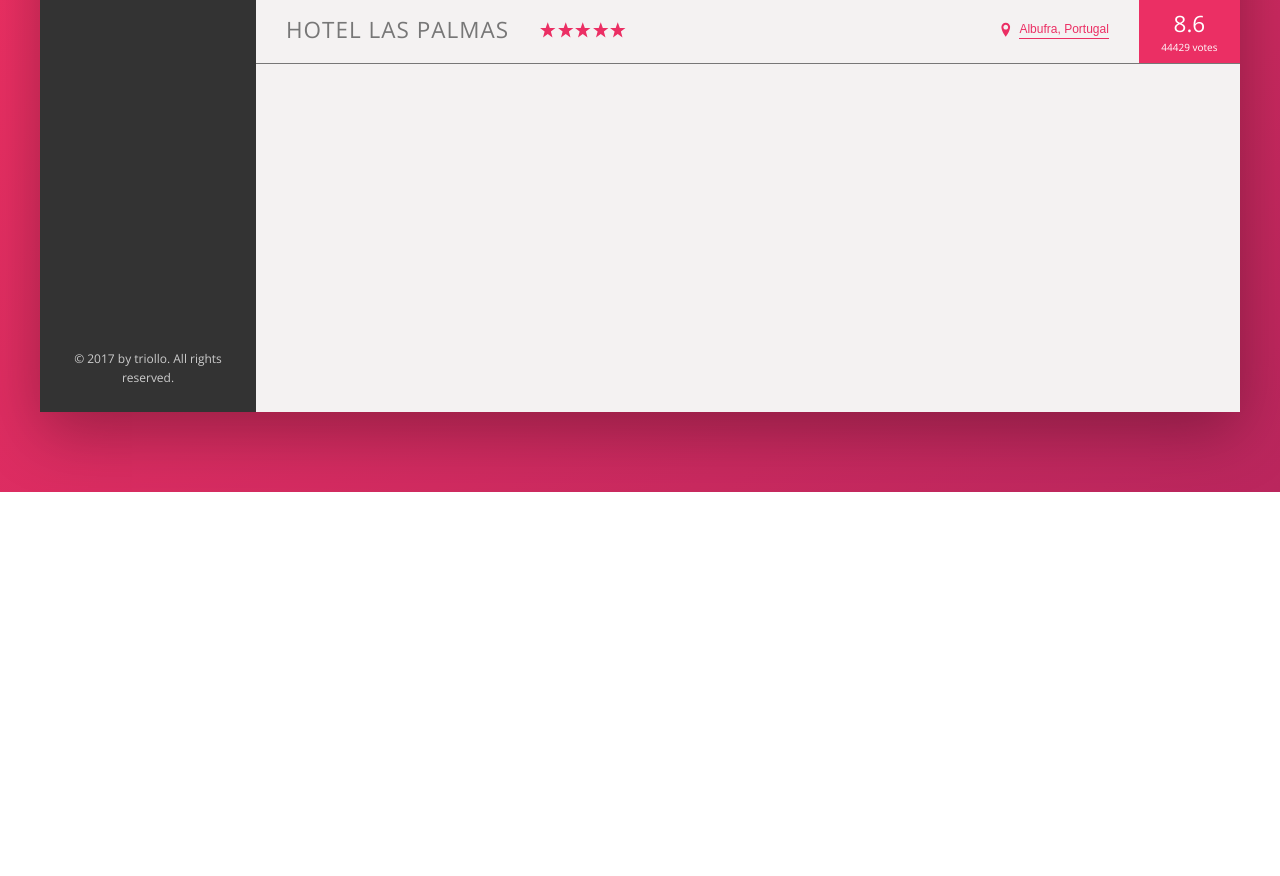
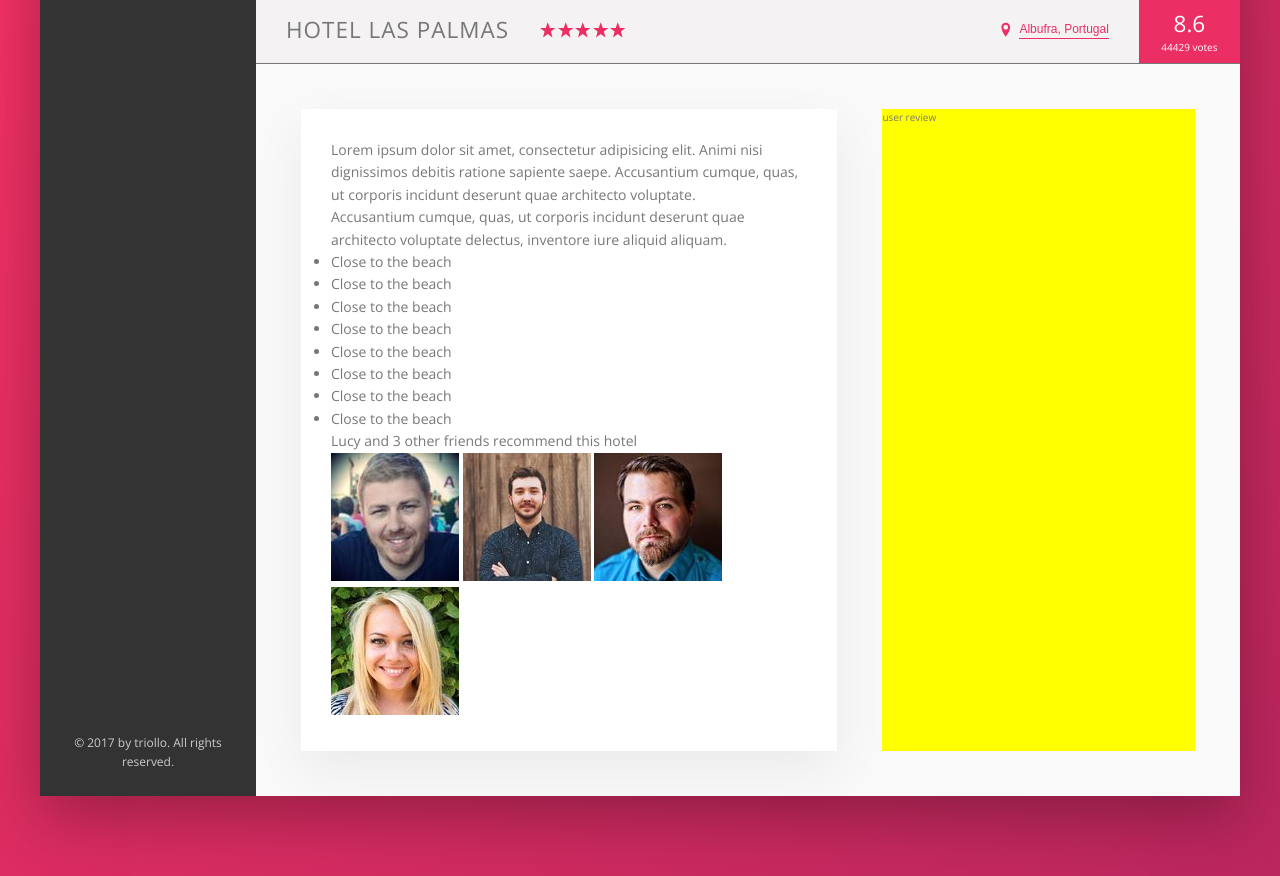
Before and after one commit to StenixDev/Advanced-CSS-and-Sass, a website: page index.html in a window 1280 px wide. Shown: the part 538-1414 px from the top of the page. Before the commit the page ends 1030 px from the top, so only its background shows below. Drawn offline with nearby package versions, Linux system fonts and the light colour scheme.

Commit message:
Building the description section - Part 1

```diff
--- a/index.html
+++ b/index.html
@@ -169,6 +169,63 @@
               <div class="overview__rating=count">44429 votes</div>
             </div>
           </div>
+
+          <div class="detail">
+            <div class="description">
+              <p class="paragraph">
+                Lorem ipsum dolor sit amet, consectetur adipisicing elit. Animi
+                nisi dignissimos debitis ratione sapiente saepe. Accusantium
+                cumque, quas, ut corporis incidunt deserunt quae architecto
+                voluptate.
+              </p>
+
+              <p class="paragraph">
+                Accusantium cumque, quas, ut corporis incidunt deserunt quae
+                architecto voluptate delectus, inventore iure aliquid aliquam.
+              </p>
+
+              <ul class="list">
+                <li class="list__item">Close to the beach</li>
+                <li class="list__item">Close to the beach</li>
+                <li class="list__item">Close to the beach</li>
+                <li class="list__item">Close to the beach</li>
+                <li class="list__item">Close to the beach</li>
+                <li class="list__item">Close to the beach</li>
+                <li class="list__item">Close to the beach</li>
+                <li class="list__item">Close to the beach</li>
+              </ul>
+
+              <div class="recommend">
+                <p class="recommend__count">
+                  Lucy and 3 other friends recommend this hotel
+                </p>
+                <p class="recommend__friends">
+                  <img
+                    src="img/user-3.jpg"
+                    alt="friend 1"
+                    class="recommend__photo"
+                  />
+                  <img
+                    src="img/user-4.jpg"
+                    alt="friend 1"
+                    class="recommend__photo"
+                  />
+                  <img
+                    src="img/user-5.jpg"
+                    alt="friend 1"
+                    class="recommend__photo"
+                  />
+                  <img
+                    src="img/user-6.jpg"
+                    alt="friend 1"
+                    class="recommend__photo"
+                  />
+                </p>
+              </div>
+            </div>
+
+            <div class="user-reviews">user review</div>
+          </div>
         </main>
       </div>
     </div>
--- a/sass/_base.scss
+++ b/sass/_base.scss
@@ -12,6 +12,9 @@
   --color-grey-dark-2: #777;
   --color-grey-dark-3: #999;
   --shadow-dark: 0 2rem 6rem rgba(0, 0, 0, 0.3);
+  --shadow-light: 0 2rem 5rem rgba(0, 0, 0, 0.06);
+
+  --line: 1px solid var(--color-grey-light-2);
 }
 
 * {
--- a/sass/_layout.scss
+++ b/sass/_layout.scss
@@ -30,6 +30,26 @@
 }
 
 .hotel-view {
-  height: 80rem;
   flex: 1;
 }
+
+.detail {
+  display: flex;
+  padding: 4.5rem;
+  background-color: var(--color-grey-light-1);
+  border-bottom: 1px solid var(--line);
+}
+
+.description {
+  font-size: 1.4rem;
+  background-color: #fff;
+  box-shadow: var(--shadow-light);
+  padding: 3rem;
+  flex: 0 0 60%;
+  margin-right: 4.5rem;
+}
+
+.user-reviews {
+  background-color: yellow;
+  flex: 1;
+}
```
Also changed, not shown: css/style.css, 1 other file.
